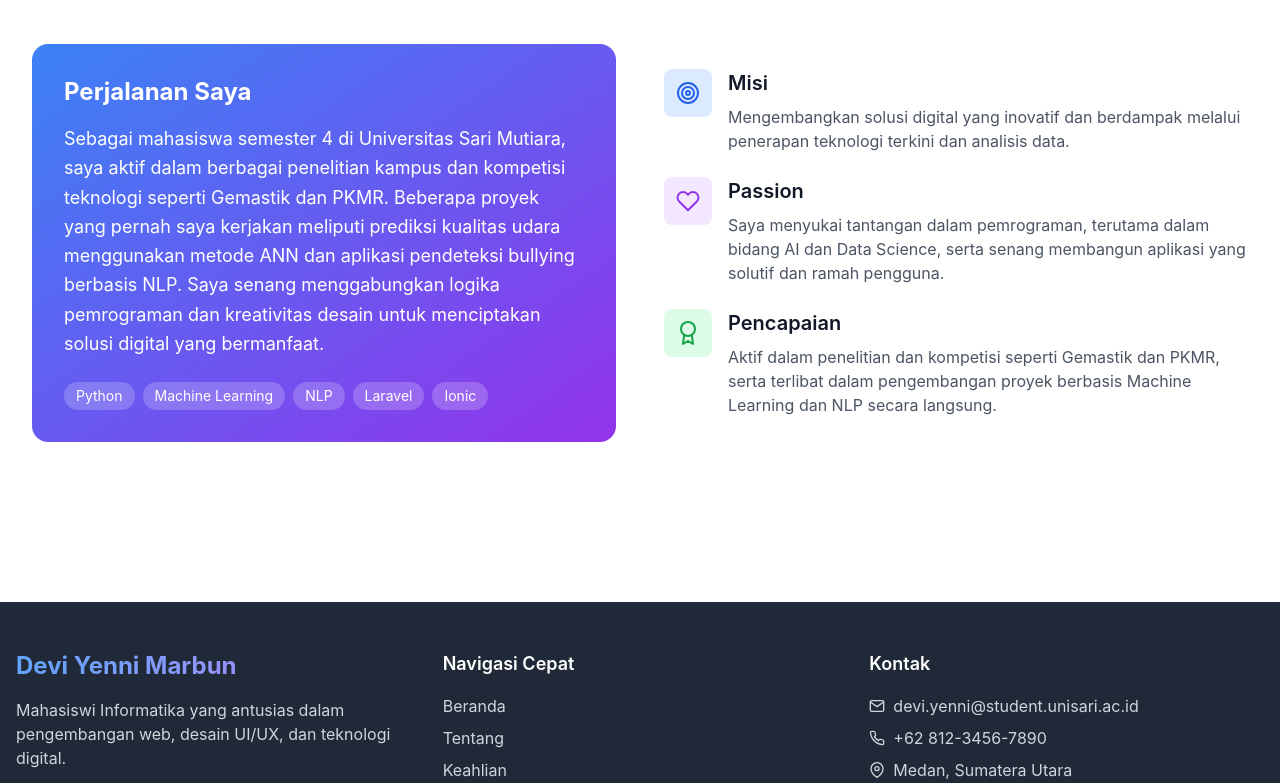
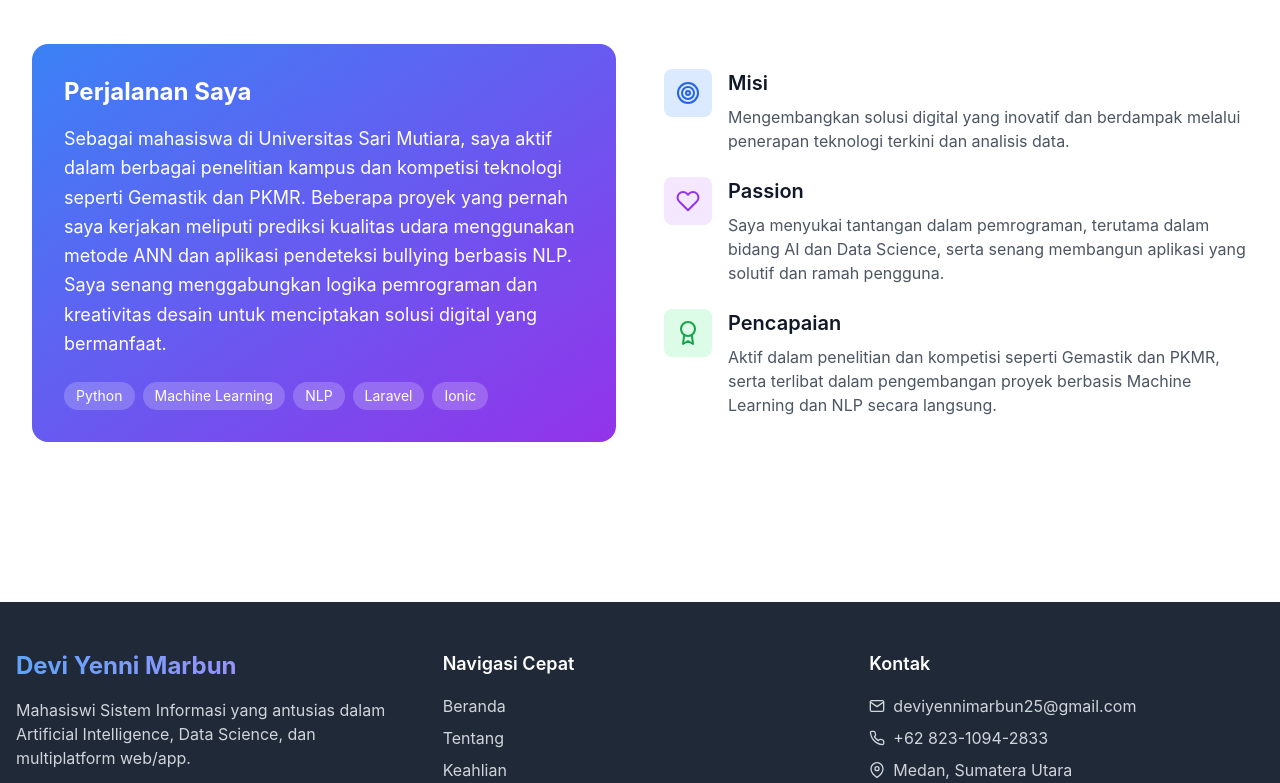
Before and after one commit to deviyennimarbun/Portfolio, a plain HTML site: page about.html in a window 1280 px wide. Shown: the part 320-1103 px from the top of the page. Drawn offline with nearby package versions, Linux system fonts and the light colour scheme.

Commit message:
Update about.html

```diff
--- a/about.html
+++ b/about.html
@@ -101,7 +101,7 @@
                     <div class="bg-gradient-to-br from-blue-500 to-purple-600 rounded-2xl p-8 text-white">
                         <h3 class="text-2xl font-bold mb-4">Perjalanan Saya</h3>
                         <p class="text-lg leading-relaxed mb-6">
-                            Sebagai mahasiswa semester 4 di Universitas Sari Mutiara, saya aktif dalam berbagai
+                            Sebagai mahasiswa di Universitas Sari Mutiara, saya aktif dalam berbagai
                             penelitian kampus dan kompetisi teknologi seperti Gemastik dan PKMR. Beberapa proyek yang
                             pernah saya kerjakan meliputi prediksi kualitas udara menggunakan metode ANN dan aplikasi
                             pendeteksi bullying berbasis NLP. Saya senang menggabungkan logika pemrograman dan
@@ -172,7 +172,7 @@
                         Devi Yenni Marbun
                     </h3>
                     <p class="text-gray-300 mb-4">
-                        Mahasiswi Informatika yang antusias dalam pengembangan web, desain UI/UX, dan teknologi digital.
+                        Mahasiswi Sistem Informasi yang antusias dalam Artificial Intelligence, Data Science, dan multiplatform web/app.
                     </p>
                     <div class="flex space-x-4">
                         <a href="https://github.com/deviyenni" target="_blank"
@@ -212,11 +212,11 @@
                     <div class="space-y-2">
                         <p class="text-gray-300 flex items-center gap-2">
                             <i data-feather="mail" class="w-4 h-4"></i>
-                            devi.yenni@student.unisari.ac.id
+                            deviyennimarbun25@gmail.com
                         </p>
                         <p class="text-gray-300 flex items-center gap-2">
                             <i data-feather="phone" class="w-4 h-4"></i>
-                            +62 812-3456-7890
+                            +62 823-1094-2833
                         </p>
                         <p class="text-gray-300 flex items-center gap-2">
                             <i data-feather="map-pin" class="w-4 h-4"></i>
```
